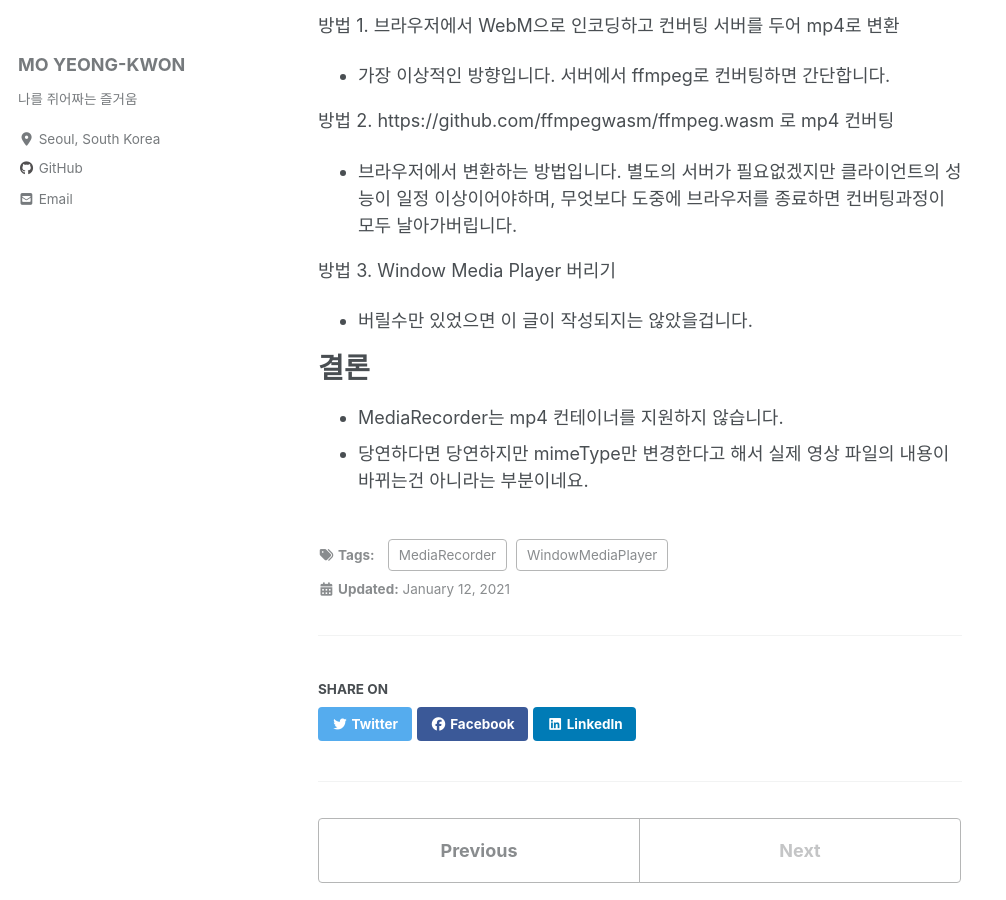
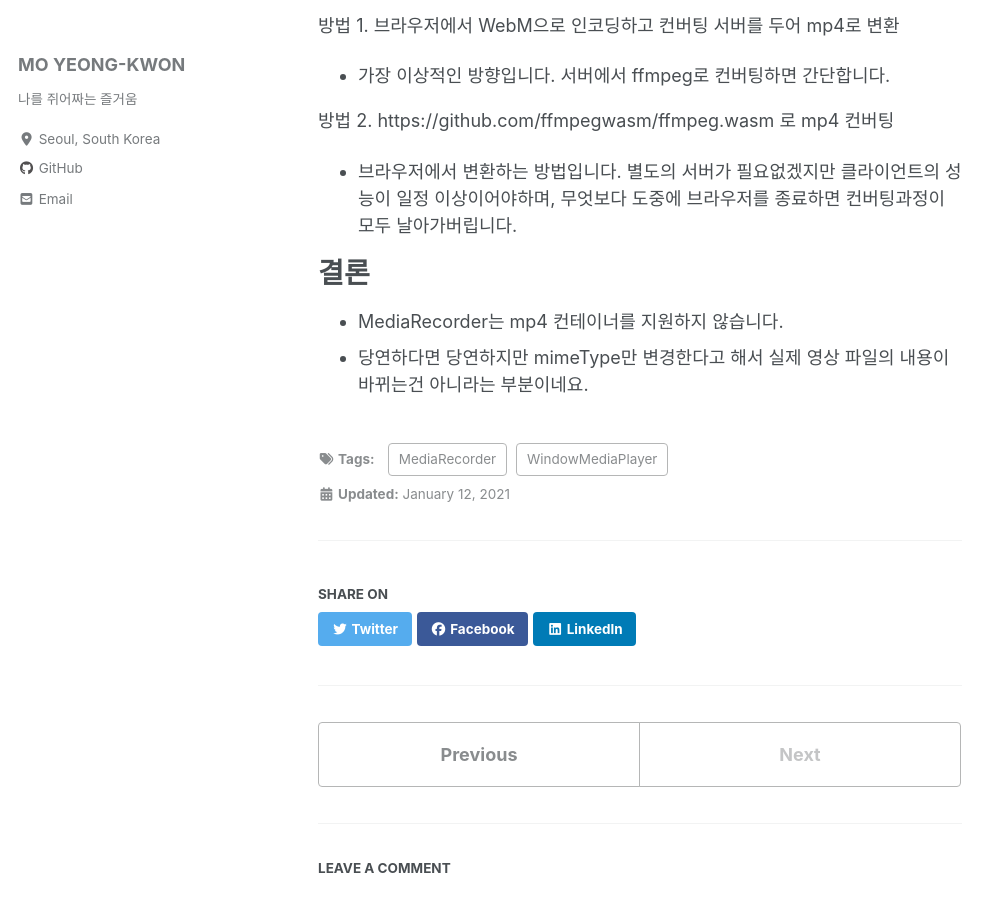
Before and after one commit to momoci99/momoci99.github.io, a Jekyll site: the page built from _posts/2021-01-12-MediaRecorderMP4.md, in a window 1280 px wide and 900 px high, scrolled down 2545 px. Shown: the whole window, without its empty margins (0-1006 px from the left). Built offline with Jekyll 4.4.1, drawn with Linux system fonts in a browser that asks for light colours; cached includes are drawn as plain includes; nearby versions of some CDN libraries; comment, search, counter and statistics services are not loaded.

Commit message:
Update MediaRecorderMP4

```diff
--- a/_posts/2021-01-12-MediaRecorderMP4.md
+++ b/_posts/2021-01-12-MediaRecorderMP4.md
@@ -73,9 +73,6 @@ MediaRecorder의 mimeType에 `video/mp4`를 지정하여 해결이 된다면 참
 방법 2. https://github.com/ffmpegwasm/ffmpeg.wasm 로 mp4 컨버팅
 - 브라우저에서 변환하는 방법입니다. 별도의 서버가 필요없겠지만 클라이언트의 성능이 일정 이상이어야하며, 무엇보다 도중에 브라우저를 종료하면 컨버팅과정이 모두 날아가버립니다.
 
-방법 3. Window Media Player 버리기
-- 버릴수만 있었으면 이 글이 작성되지는 않았을겁니다.
-
 
 # 결론
 - MediaRecorder는 mp4 컨테이너를 지원하지 않습니다.
```
